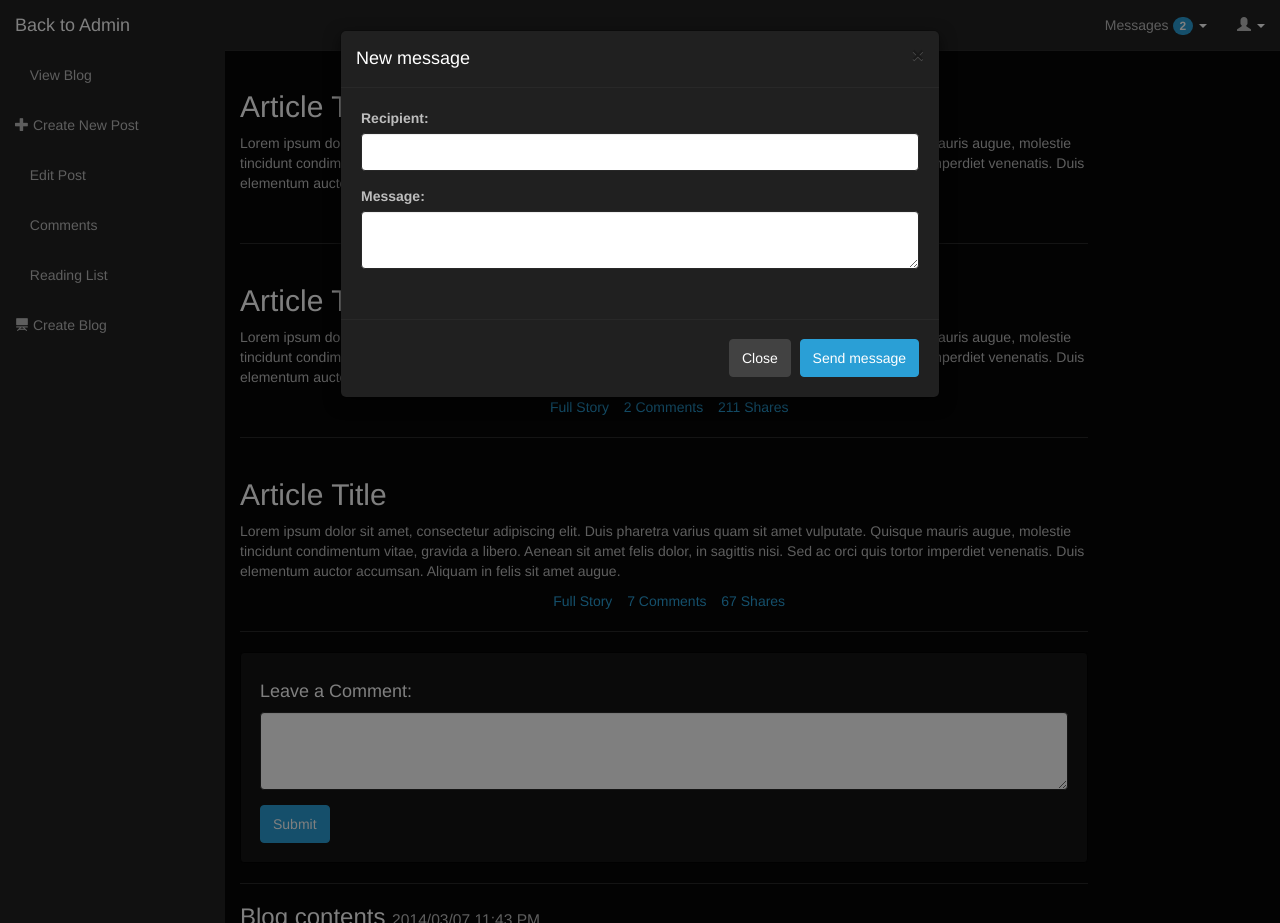
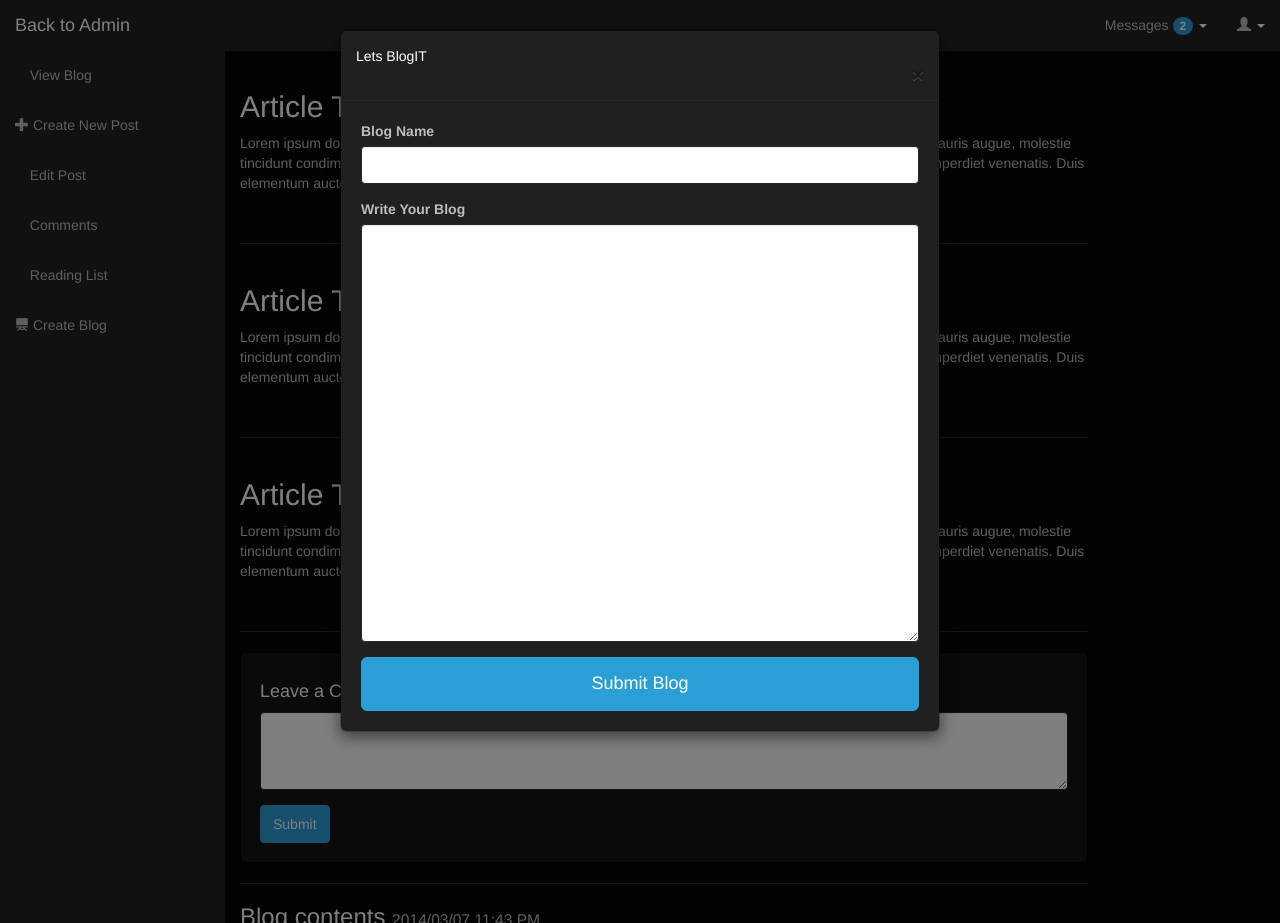
Before and after one commit to aapeshave/CloudBusters, a Spring app: template release/src/main/resources/templates/userDashboard.html in a window 1280 px wide, after a click on "Create Blog". Run offline with Thymeleaf, Linux system fonts and the light colour scheme; the template is opened without the code that fills it, so the values that code supplies are empty; some libraries are stand-ins or nearby versions; some web fonts are replaced.

Commit message:
MODAL CHANGES

```diff
--- a/release/src/main/java/com/blogit/controllers/LoginController.java
+++ b/release/src/main/java/com/blogit/controllers/LoginController.java
@@ -1,5 +1,6 @@
 package com.blogit.controllers;
 
+import com.blogit.entity.BlogEntity;
 import com.blogit.entity.LoginEntity;
 import com.blogit.pojo.User;
 import com.blogit.service.LoginService;
@@ -41,6 +42,7 @@ public class LoginController {
         if (verifiedUser != null) {
             model.addAttribute("user", verifiedUser);
             model.addAttribute("authorizationToken", verifiedUser.authoriationToken());
+            model.addAttribute("BlogEntity", new BlogEntity());
             return "userDashboard";
         }
         model.addAttribute("loginError", true);
--- /dev/null
+++ b/release/src/main/resources/static/js/blog.js
@@ -0,0 +1,11 @@
+$(document).ready(function () {
+
+
+    $("button").click(function () {
+        alert("hey");
+        $("form").submit(function () {
+            alert("Submitted");
+        });
+        $("form").submit();
+    });
+});
--- a/release/src/main/resources/templates/userDashboard.html
+++ b/release/src/main/resources/templates/userDashboard.html
@@ -23,6 +23,7 @@
             integrity="sha384-0mSbJDEHialfmuBBQP6A4Qrprq5OVfW37PRR3j5ELqxss1yVqOtnepnHVP9aJ7xS"
             crossorigin="anonymous">
     </script>
+    <script src="../js/blog.js"></script>
 
 </head>
 <body>
@@ -217,33 +218,74 @@
         </div>
 
         <!--Modal for New Blog-->
-        <div class="modal fade" id="blogCreateModal" tabindex="-1" role="dialog" aria-labelledby="CreateBlog">
+        <!--  <div class="modal fade" id="blogCreateModal" tabindex="-1" role="dialog" aria-labelledby="CreateBlog">
+
+             <div class="modal-dialog" role="document">
+                 <div class="modal-content">
+                     <div class="modal-header">
+                         <button type="button" class="close" data-dismiss="modal" aria-label="Close"><span
+                                 aria-hidden="true">&times;</span></button>
+                         <h4 class="modal-title" id="exampleModalLabel">Let's BLOGIT</h4>
+                     </div>
+                     <div class="modal-body">
+                         <form class="form-blog" id="blogModal" action="#" th:action="@{/blog}" th:object="${BlogEntity}"
+                               method="post">
+
+                             <div class="form-group">
+                                 <label for="Blog_Name" class="control-label">BlogName:</label>
+                                 <input type="text" class="form-control" id="blog-name" th:field="*{blogName}"  value="hello"/>
+                             </div>
+
+                             <div class="form-group">
+                                 <label for="Blog_Description" class="control-label">BlogDescription:</label>
+                                 <textarea class="form-control" id="message-text" rows="20"
+                                           th:field="*{blogDescription}"></textarea>
+                             </div>
+
+                             <div class="modal-footer">
+                                 <button type="button" class="btn btn-primary" data-dismiss="modal" id="submitblog">Submit Blog</button>
+                             </div>
+
+                         </form>
+                     </div>
+                 </div>
+             </div>
+         </div>
+  -->
+
+
+        <div class="modal fade" id="blogCreateModal" tabindex="-1" role="dialog" aria-labelledby="exampleModalLabel"
+             aria-hidden="true">
             <div class="modal-dialog" role="document">
                 <div class="modal-content">
                     <div class="modal-header">
-                        <button type="button" class="close" data-dismiss="modal" aria-label="Close"><span
-                                aria-hidden="true">&times;</span></button>
-                        <h4 class="modal-title" id="exampleModalLabel">New message</h4>
+                        <h5 class="modal-title" id="exampleModalLabel">Lets BlogIT</h5>
+                        <button type="button" class="close" data-dismiss="modal" aria-label="Close">
+                            <span aria-hidden="true">&times;</span>
+                        </button>
                     </div>
                     <div class="modal-body">
-                        <form>
+                        <form id="blogform" action="#" th:action="@{/blog}" th:object="${BlogEntity}"
+                              method="post">
                             <div class="form-group">
-                                <label for="recipient-name" class="control-label">Recipient:</label>
-                                <input type="text" class="form-control" id="recipient-name"/>
+                                <label for="recipient-name" class="form-control-label">Blog Name</label>
+                                <input type="text" class="form-control" id="recipient-name" th:field="*{blogName}"/>
                             </div>
                             <div class="form-group">
-                                <label for="message-text" class="control-label">Message:</label>
-                                <textarea class="form-control" id="message-text"></textarea>
+                                <label for="message-text" class="form-control-label">Write Your Blog</label>
+                                <textarea class="form-control" id="message-text" rows="20"
+                                          th:field="*{blogDescription}"></textarea>
                             </div>
+                            <button class="btn btn-lg btn-primary btn-block" type="submit" data-dismiss="modal">Submit
+                                Blog
+                            </button>
                         </form>
-                    </div>
-                    <div class="modal-footer">
-                        <button type="button" class="btn btn-default" data-dismiss="modal">Close</button>
-                        <button type="button" class="btn btn-primary">Send message</button>
                     </div>
                 </div>
             </div>
         </div>
+
+
     </div>
 </div>
 </body>
```
